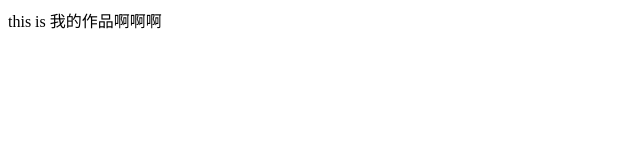
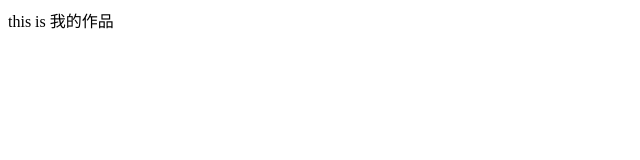
Before and after one commit to lusiming/homeworld, a plain HTML site: page index.html in a window 1280 px wide. Shown: the full height of the page, 0-640 px from the left. Drawn offline with Linux system fonts and the light colour scheme.

Commit message:
Revert "aaa"
This reverts commit 5a93b9d94177ff4d57f27273c8485e1208308ed6.

```diff
--- a/index.html
+++ b/index.html
@@ -5,6 +5,6 @@
     <title>我的作品</title>
 </head>
 <body>
-    this is 我的作品啊啊啊
+    this is 我的作品
 </body>
 </html>
```
